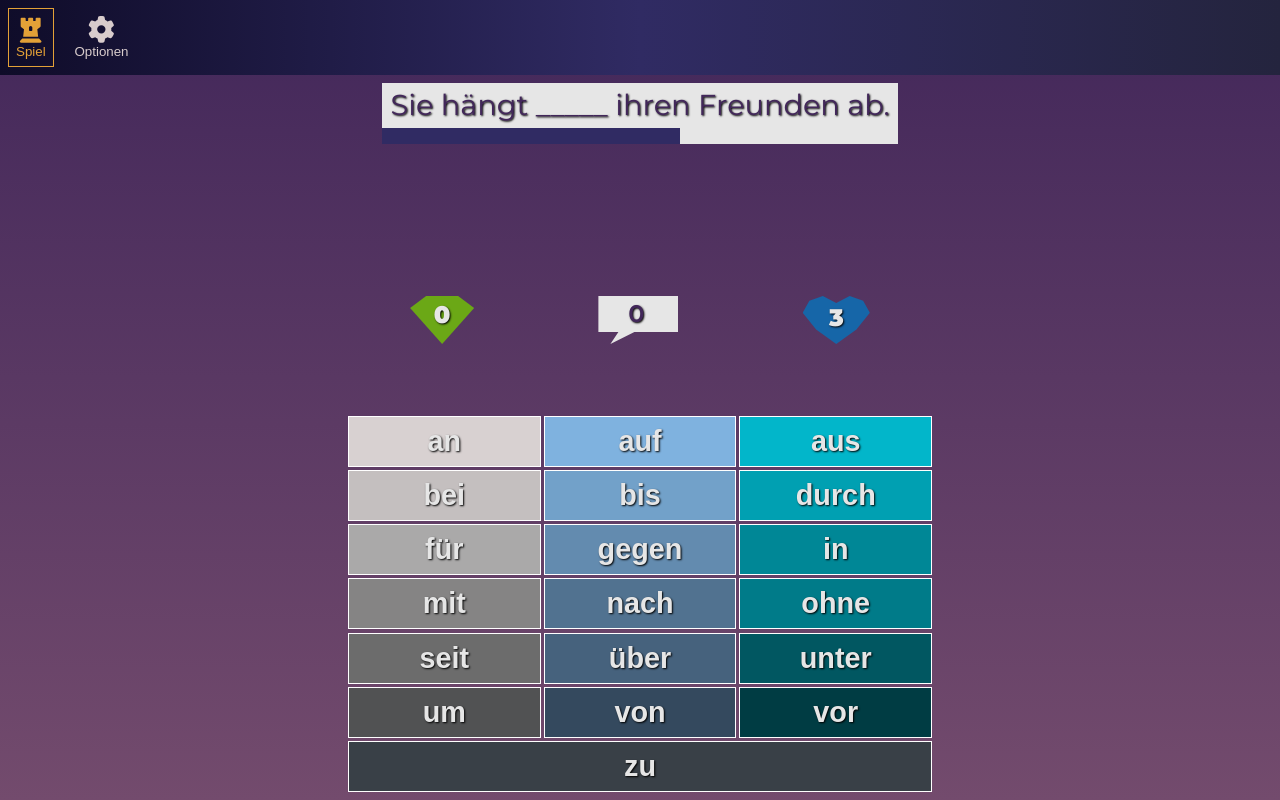
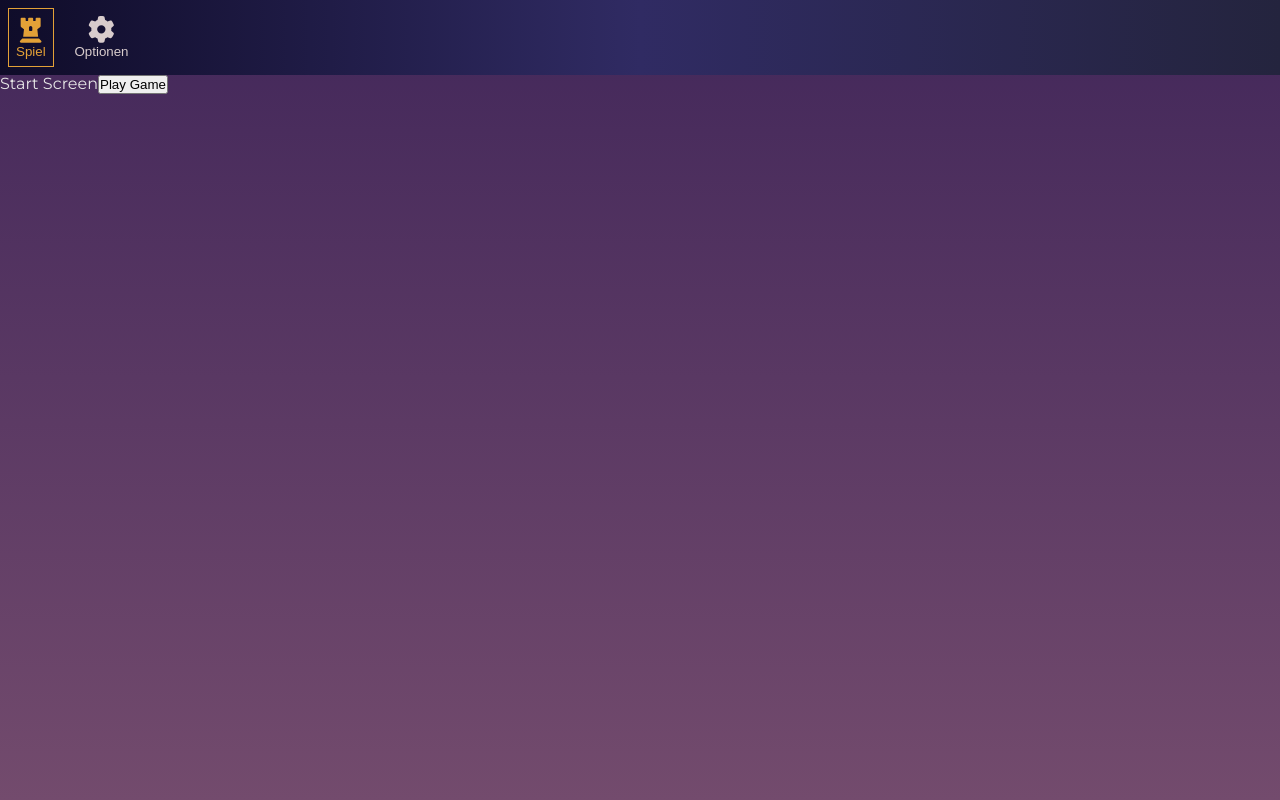
Before and after one commit to thegroosalugg/Geschwindigkeitsbegrenzung, a React (Vite) app: page / in a window 1280 px wide. Built offline with nearby package versions, Linux system fonts and the light colour scheme; a web font is replaced by a local one.

Commit message:
created start screen

```diff
--- a/src/components/quiz/Quiz.tsx
+++ /dev/null
@@ -1,24 +0,0 @@
-import { AnimatePresence } from 'framer-motion';
-import useGameController from '@/hooks/useGameController';
-import Questions from './Questions';
-import Answers from './Answers';
-import Score from './Score';
-import GameOver from './GameOver';
-
-export default function Quiz() {
-  const { user, question, timer, handleAnswer, playAgain } = useGameController();
-
-  return (
-    <AnimatePresence mode='wait'>
-      {!timer.isGameover ? (
-        <>
-          <Questions key='question' timer={timer}             question={question} />
-          <Score     key='score'    timer={timer} user={user}                     />
-          <Answers   key='answers'  timer={timer} user={user} question={question} handleAnswer={handleAnswer} />
-        </>
-      ) : (
-        <GameOver key='gameover' user={user} playAgain={playAgain} />
-      )}
-    </AnimatePresence>
-  );
-}
--- /dev/null
+++ b/src/components/quiz/StartScreen.module.css
@@ -0,0 +1,3 @@
+.start-screen {
+
+}
--- /dev/null
+++ b/src/components/quiz/StartScreen.tsx
@@ -0,0 +1,12 @@
+import Timer from '@/models/Timer';
+import css from './StartScreen.module.css';
+
+export default function StartScreen({ timer }: { timer: Timer }) {
+
+  return (
+    <section className={css['start-screen']}>
+      Start Screen
+      <button onClick={() => timer.start()}>Play Game</button>
+    </section>
+  );
+}
--- a/src/hooks/useGameController.ts
+++ b/src/hooks/useGameController.ts
@@ -9,14 +9,21 @@ const useGameController = () => {
   const      interval = useRef<number | undefined>(undefined);
   const [         user,          setUser] = useState(new User(3));
   const [     question,      setQuestion] = useState(new Question());
-  const [    isInitial,     setIsInitial] = useState(true);
+  const [    isInitial,     setIsInitial] = useState(false);
+  const [  gameStarted,   setGameStarted] = useState(false);
   const [   isGameover,    setIsGameover] = useState(false);
   const [  timerPaused,   setTimerPaused] = useState(false);
-  const [ timerStopped,  setTimerStopped] = useState(true);
+  const [ timerStopped,  setTimerStopped] = useState(false);
   const [timeRemaining, setTimeRemaining] = useState(0);
   const gameover = user.lives === 0;
 
-  // Question.log(); // *logData
+  Question.log(); // *logData
+
+  function startGame() {
+    setGameStarted(true);
+    setIsInitial(true);
+    setTimerStopped(true);
+  }
 
   const pauseTimer = () => {
     setTimerPaused(true);
@@ -125,11 +132,13 @@ const useGameController = () => {
     timer: {
        isInitial,
       isGameover,
+      isStarted: gameStarted,
        isPaused: timerPaused,
       isStopped: timerStopped,
       remaining: timeRemaining,
             max: maxTime.current,
           pause: pauseTimer,
+          start: startGame,
     },
     user,
     question,
--- a/src/pages/Game.tsx
+++ b/src/pages/Game.tsx
@@ -1,5 +1,27 @@
-import Quiz from '@/components/quiz/Quiz';
+import { AnimatePresence } from 'framer-motion';
+import useGameController from '@/hooks/useGameController';
+import Questions from '@/components/quiz/Questions';
+import Answers from '@/components/quiz/Answers';
+import Score from '@/components/quiz/Score';
+import GameOver from '@/components/quiz/GameOver';
+import StartScreen from '@/components/quiz/StartScreen';
 
 export default function GamePage() {
-  return <Quiz />;
+  const { user, question, timer, handleAnswer, playAgain } = useGameController();
+
+  return (
+    <AnimatePresence mode='wait'>
+      {!timer.isStarted ? (
+        <StartScreen timer={timer} />
+      ) : !timer.isGameover ? (
+        <>
+          <Questions key='question' timer={timer}             question={question} />
+          <Score     key='score'    timer={timer} user={user}                     />
+          <Answers   key='answers'  timer={timer} user={user} question={question} handleAnswer={handleAnswer} />
+        </>
+      ) : (
+        <GameOver key='gameover' user={user} playAgain={playAgain} />
+      )}
+    </AnimatePresence>
+  );
 }
```
Also changed, not shown: src/models/Timer.ts (+8 -4 lines).
